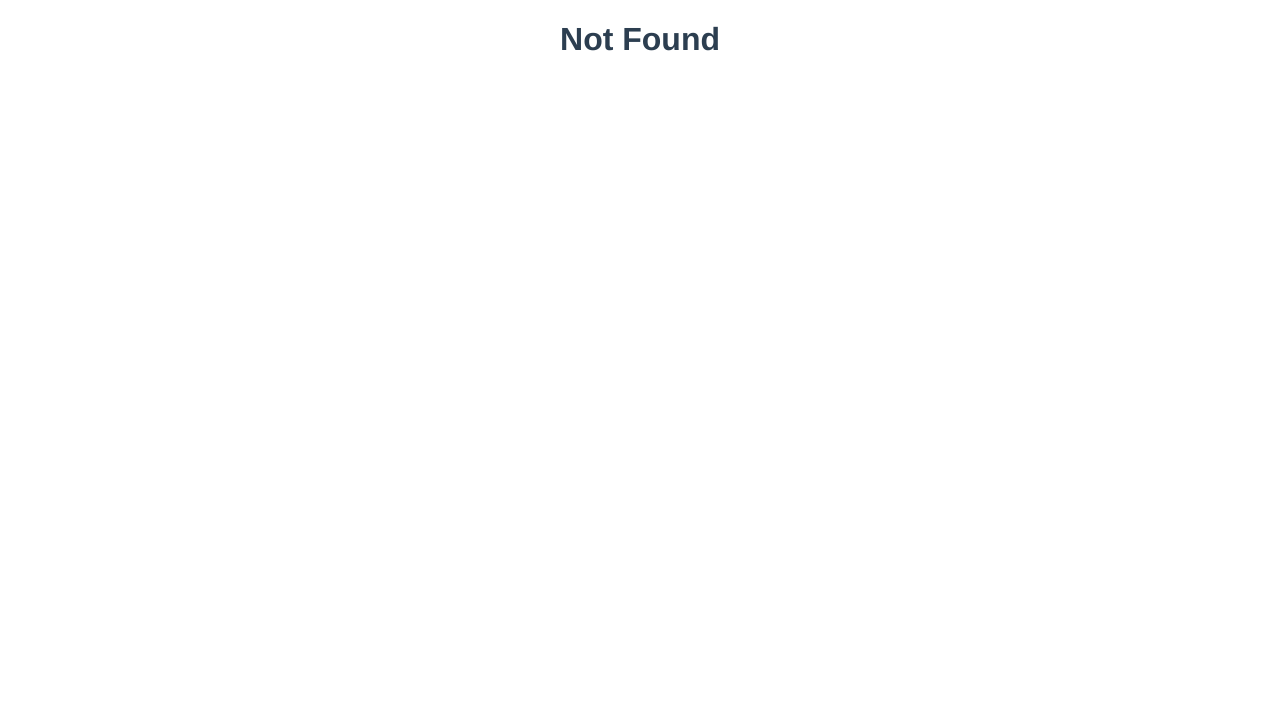
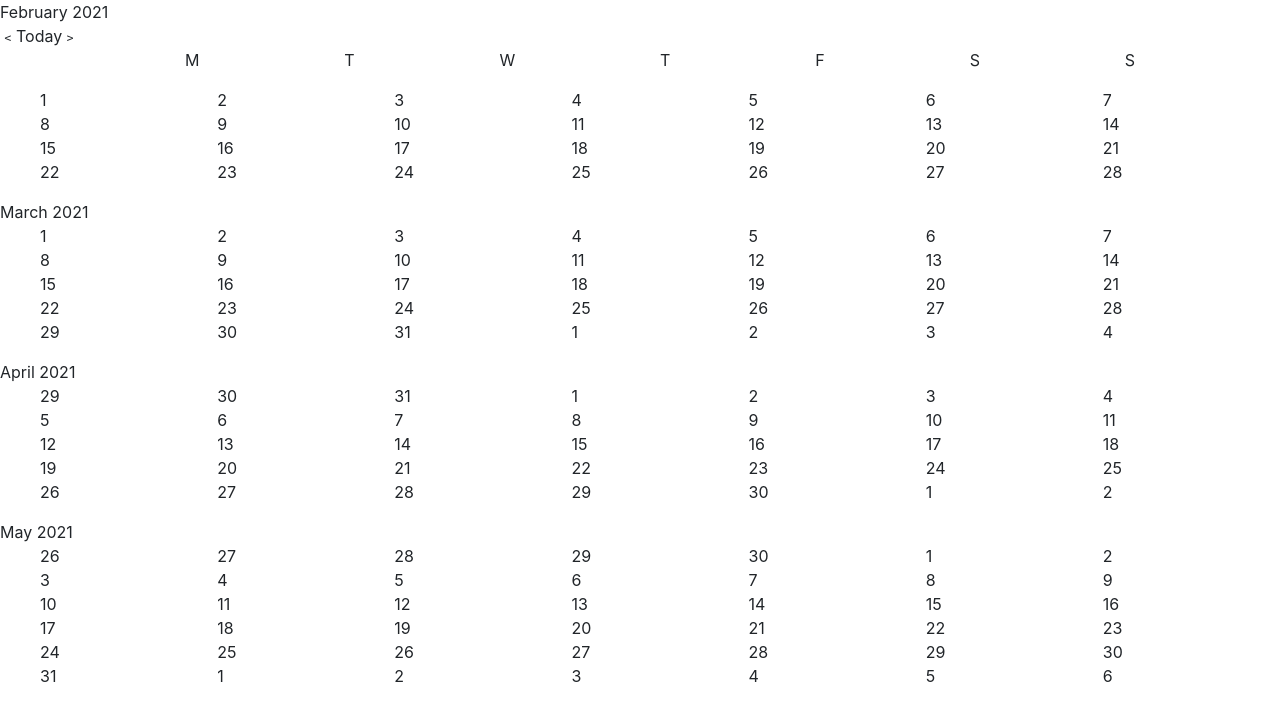
Before and after one commit to lovan0616/calendar-remote, a Vue app: page / in a window 1280 px wide. Shown: the top 720 px of the page. Built offline with nearby package versions, Linux system fonts and the light colour scheme.

Commit message:
feat: add CalendarMonth

```diff
--- a/package.json
+++ b/package.json
@@ -8,7 +8,11 @@
     "lint": "vue-cli-service lint"
   },
   "dependencies": {
+    "bootstrap": "^4.6.0",
     "core-js": "^3.6.5",
+    "dayjs": "^1.10.4",
+    "jquery": "^3.5.1",
+    "popper.js": "^1.16.1",
     "vue": "^2.6.11",
     "vue-router": "^3.2.0"
   },
--- a/src/App.vue
+++ b/src/App.vue
@@ -4,25 +4,10 @@
   </div>
 </template>
 
-<style>
-#app {
-  font-family: Avenir, Helvetica, Arial, sans-serif;
-  -webkit-font-smoothing: antialiased;
-  -moz-osx-font-smoothing: grayscale;
-  text-align: center;
-  color: #2c3e50;
+<script>
+import 'bootstrap'
+import 'bootstrap/dist/css/bootstrap.min.css'
+export default {
+  name: 'App'
 }
-
-#nav {
-  padding: 30px;
-}
-
-#nav a {
-  font-weight: bold;
-  color: #2c3e50;
-}
-
-#nav a.router-link-exact-active {
-  color: #42b983;
-}
-</style>
+</script>
--- /dev/null
+++ b/src/components/CalendarDateSelector.vue
@@ -0,0 +1,39 @@
+<template>
+  <div class="calendar-date-selector">
+    <span @click="selectPrevious">﹤</span>
+    <span @click="selectCurrent">Today</span>
+    <span @click="selectNext">﹥</span>
+  </div>
+</template>
+
+<script>
+import dayjs from 'dayjs'
+
+export default {
+  name: 'CalendarDateSelector',
+  props: {
+    currentDate: {
+      type: String,
+      required: true
+    },
+    selectedDate: {
+      type: Object,
+      required: true
+    }
+  },
+  methods: {
+    selectPrevious() {
+      let newSelectedDate = dayjs(this.selectedDate).subtract(1, "month");
+      this.$emit("dateSelected", newSelectedDate);
+    },
+    selectCurrent() {
+      let newSelectedDate = dayjs(this.currentDate);
+      this.$emit("dateSelected", newSelectedDate);
+    },
+    selectNext() {
+      let newSelectedDate = dayjs(this.selectedDate).add(1, "month");
+      this.$emit("dateSelected", newSelectedDate);
+    }
+  }
+}
+</script>
--- /dev/null
+++ b/src/components/CalendarMonthDayItem.vue
@@ -0,0 +1,138 @@
+<template>
+  <ol class="days-grid d-flex flex-wrap">
+    <li
+      class="calendar-day"
+      :class="{
+      'calendar-day--not-current':!isCurrentMonth,
+      'calendar-day-today':isToday
+    }"
+    v-for="day in days"
+    :key="day.date"
+
+    >
+      <span>{{ day.date | dayFormat() }}</span>
+    </li>
+  </ol>
+</template>
+
+<script>
+import dayjs from "dayjs";
+import weekday from "dayjs/plugin/weekday";
+import weekOfYear from "dayjs/plugin/weekOfYear";
+dayjs.extend(weekday);
+dayjs.extend(weekOfYear);
+
+
+export default {
+  name: "CalendarMonthDayItem",
+  props: {
+    showDate: {
+      type: Object,
+      required: true
+    },
+    isCurrentMonth: {
+      type: Boolean,
+      default: false
+    },
+    isToday: {
+      type: Boolean,
+      default: false
+    }
+  },
+  filters: {
+    dayFormat(date) {
+      return dayjs(date).format('D')
+    }
+  },
+  computed: {
+    numberOfDaysInMonth() {
+      return dayjs(this.showDate).daysInMonth();
+    },
+    month() {
+      return Number(this.showDate.format("M"));
+    },
+    year() {
+      return Number(this.showDate.format("YYYY"));
+    },
+    currentMonthDays() {
+      return [...Array(this.numberOfDaysInMonth)].map((day, index) => {
+        return {
+          date: dayjs(`${this.year}-${this.month}-${index + 1}`).format(
+            "YYYY-MM-DD"
+          ),
+          isCurrentMonth: true
+        };
+      });
+    },
+    previousMonthDays() {
+      const firstDayOfTheMonthWeekday = this.getWeekday(
+        this.currentMonthDays[0].date
+      );
+      const previousMonth = dayjs(`${this.year}-${this.month}-01`).subtract(
+        1,
+        "month"
+      );
+
+      // Cover first day of the month being sunday (firstDayOfTheMonthWeekday === 0)
+      const visibleNumberOfDaysFromPreviousMonth = firstDayOfTheMonthWeekday
+        ? firstDayOfTheMonthWeekday - 1
+        : 6;
+
+      const previousMonthLastMondayDayOfMonth = dayjs(
+        this.currentMonthDays[0].date
+      )
+        .subtract(visibleNumberOfDaysFromPreviousMonth, "day")
+        .date();
+
+      return [...Array(visibleNumberOfDaysFromPreviousMonth)].map(
+        (day, index) => {
+          return {
+            date: dayjs(
+              `${previousMonth.year()}-${previousMonth.month() +
+                1}-${previousMonthLastMondayDayOfMonth + index}`
+            ).format("YYYY-MM-DD"),
+            isCurrentMonth: false
+          };
+        }
+      );
+    },
+    nextMonthDays() {
+      const lastDayOfTheMonthWeekday = this.getWeekday(
+        `${this.year}-${this.month}-${this.currentMonthDays.length}`
+      );
+      const nextMonth = dayjs(`${this.year}-${this.month}-01`).add(1, "month");
+      const visibleNumberOfDaysFromNextMonth = lastDayOfTheMonthWeekday
+        ? 7 - lastDayOfTheMonthWeekday
+        : lastDayOfTheMonthWeekday;
+
+      return [...Array(visibleNumberOfDaysFromNextMonth)].map((day, index) => {
+        return {
+          date: dayjs(
+            `${nextMonth.year()}-${nextMonth.month() + 1}-${index + 1}`
+          ).format("YYYY-MM-DD"),
+          isCurrentMonth: false
+        };
+      });
+    },
+    days() {
+      return [
+        ...this.previousMonthDays,
+        ...this.currentMonthDays,
+        ...this.nextMonthDays
+        ];
+    }
+  },
+  methods: {
+    getWeekday(date) {
+      return dayjs(date).weekday();
+    }
+  }
+};
+</script>
+
+<style scoped>
+.calendar-day {
+  list-style: none;
+  width: calc(100% / 7);
+}
+</style>
--- /dev/null
+++ b/src/components/CalendarWeekdays.vue
@@ -0,0 +1,26 @@
+<template>
+  <ol class="day-of-week">
+    <li v-for="weekday in weekdays" :key="weekday">
+      {{ weekday }}
+    </li>
+  </ol>
+</template>
+
+<script>
+export default {
+  name: "CalendarWeekdays",
+  data() {
+    return {
+      weekdays: ["M","T","W","T","F","S","S"]
+    }
+  }
+}
+</script>
+
+<style scoped>
+ol {
+  list-style: none;
+  display: flex;
+  justify-content: space-evenly;
+}
+</style>
--- /dev/null
+++ b/src/components/SelectedMonth.vue
@@ -0,0 +1,22 @@
+<template>
+  <div class="selected-month-wrapper">
+    {{ selectedMonth }}
+  </div>
+</template>
+
+<script>
+export default {
+  name: 'SelectedMonth',
+  props: {
+    selectedDate: {
+      type: Object,
+      required: true
+    }
+  },
+  computed: {
+    selectedMonth() {
+      return this.selectedDate.format('MMMM YYYY')
+    }
+  }
+}
+</script>
--- a/src/router/index.js
+++ b/src/router/index.js
@@ -5,6 +5,11 @@ import NotFound from '../views/NotFound.vue'
 Vue.use(VueRouter)
 
 const routes = [
+  {
+    path: '/',
+    name: 'CalendarMonth',
+    component: () => import('../views/CalendarMonth.vue')
+  },
   {
     path: '*',
     name: 'NotFound',
--- /dev/null
+++ b/src/views/CalendarMonth.vue
@@ -0,0 +1,91 @@
+<template>
+  <div class="calendar-month">
+    <div class="calendar-month-header">
+      <SelectedMonth
+        :selected-date="selectedDate"
+        class="selected-month"
+      />
+      <CalendarDateSelector
+        :current-date="today"
+        :selected-date="selectedDate"
+        @dateSelected="selectDate"
+      />
+    </div>
+
+    <!-- Mon to Sun -->
+    <CalendarWeekdays />
+
+    <!-- selected month -->
+    <CalendarMonthDayItem
+      :show-date="selectedDate"
+    />
+
+    <!-- upcomming month -->
+    <SelectedMonth
+        :selected-date="upcommingDate(1)"
+        class="upcomming-month"
+      />
+    <CalendarMonthDayItem
+      :show-date="upcommingDate(1)"
+    />
+     <SelectedMonth
+        :selected-date="upcommingDate(2)"
+        class="upcomming-month"
+        v-if="viewport > 700"
+      />
+    <CalendarMonthDayItem
+      :show-date="upcommingDate(2)"
+      v-if="viewport > 700"
+    />
+     <SelectedMonth
+        :selected-date="upcommingDate(3)"
+        class="upcomming-month"
+        v-if="viewport > 1000"
+      />
+    <CalendarMonthDayItem
+      :show-date="upcommingDate(3)"
+      v-if="viewport > 1000"
+    />
+
+  </div>
+</template>
+
+<script>
+import dayjs from "dayjs";
+import CalendarDateSelector from "../components/CalendarDateSelector";
+import SelectedMonth from "../components/SelectedMonth";
+import CalendarWeekdays from "../components/CalendarWeekdays";
+import CalendarMonthDayItem from "../components/CalendarMonthDayItem";
+
+export default {
+  name: "CalendarMonth",
+  components: {
+    SelectedMonth,
+    CalendarDateSelector,
+    CalendarWeekdays,
+    CalendarMonthDayItem
+  },
+  data() {
+    return {
+      selectedDate: dayjs(),
+      today: dayjs().format("YYYY-MM-DD"),
+      viewport: window.innerWidth
+    };
+  },
+  methods: {
+    selectDate(newSelectedDate) {
+      this.selectedDate = newSelectedDate;
+    },
+    upcommingDate(count) {
+      return this.selectedDate.add(count, "month")
+    },
+    updateViewport() {
+      this.viewport = window.innerWidth
+      return this.viewport
+    }
+  },
+  created() {
+    window.addEventListener('resize', this.updateViewport)
+  }
+};
+</script>
```
Also changed, not shown: src/components/UpcommingMonth.vue (added, +22 -0 lines), 1 other file (tests, documents, lock files or other folders).
